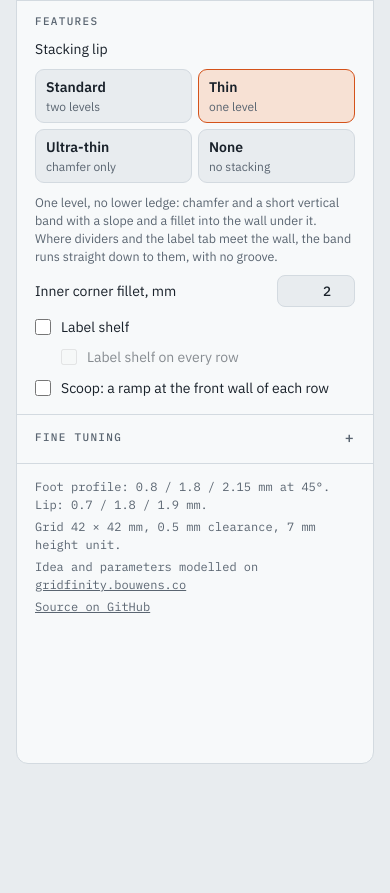
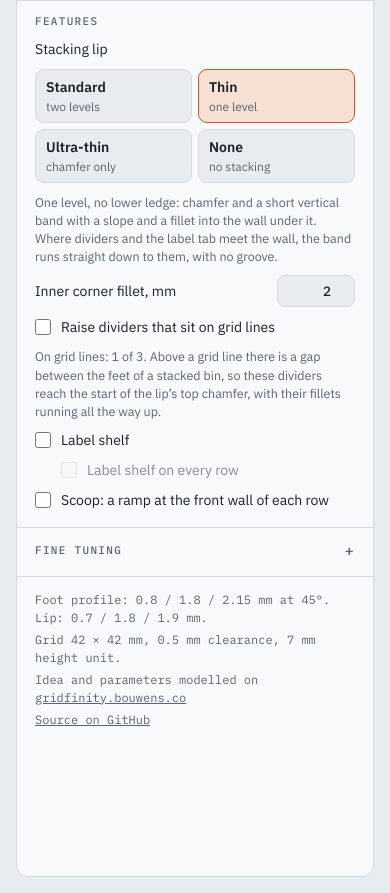
Before and after one commit to fastiuk/gridfinity-lite-divider, a plain HTML site: page web/index.html in a window 390 px wide. Shown: the part 1244-2137 px from the top of the page. Before the commit the page ends 2024 px from the top, so only its background shows below. Drawn offline with Linux system fonts and the light colour scheme; no server answers; a web font is replaced by a local one.

Commit message:
Bring back raised dividers on grid lines
Dividers on a grid line can rise into the gap between a stacked bin's feet, up to where the lip's top chamfer starts; their fillets at the walls and at crossings run all the way up. Off by default.

```diff
--- a/web/index.html
+++ b/web/index.html
@@ -106,6 +106,8 @@
           <label for="fillet" data-i18n="fillet"></label>
           <input class="num" id="fillet" type="number" min="0" max="5" step="0.5" inputmode="decimal">
         </div>
+        <label class="check" id="gridTall-wrap"><input type="checkbox" id="gridTall"><span data-i18n="gridTall"></span></label>
+        <p class="hint" id="grid-hint"></p>
         <label class="check"><input type="checkbox" id="label"><span data-i18n="label"></span></label>
         <label class="check indent" id="labelRows-wrap"><input type="checkbox" id="labelRows"><span data-i18n="labelRows"></span></label>
         <label class="check"><input type="checkbox" id="scoop"><span data-i18n="scoop"></span></label>
--- a/web/js/geometry.js
+++ b/web/js/geometry.js
@@ -25,7 +25,7 @@ export const LIP_STYLES = ['standard', 'thin', 'ultrathin', 'none'];
 
 export const DEFAULTS = Object.freeze({
   ux: 2, uy: 2, uz: 6, lite: true, cx: 3, cy: 2,
-  lipStyle: 'thin', label: false, labelRows: false, scoop: false,
+  lipStyle: 'thin', label: false, labelRows: false, scoop: false, gridTall: false,
   magnets: false, screws: false, magD: 6.5,
   wall: 1.0, floor: 0.8, divT: 1.2, divLower: 0, scoopR: 0, fillet: 2,
 });
@@ -54,12 +54,11 @@ export function sanitize(input) {
   // Older saved settings had a boolean `lip`.
   if (input && input.lipStyle === undefined && input.lip === false) P.lipStyle = 'none';
   delete P.lip;
-  delete P.gridTall;   // option removed in v0.6
   if (!LIP_STYLES.includes(P.lipStyle)) P.lipStyle = DEFAULTS.lipStyle;
   P.ux = clamp(Math.round(n(P.ux, DEFAULTS.ux)), 1, 10);
   P.uy = clamp(Math.round(n(P.uy, DEFAULTS.uy)), 1, 10);
   P.uz = clamp(Math.round(n(P.uz, DEFAULTS.uz)), 1, 20);
-  for (const k of ['lite', 'label', 'labelRows', 'scoop', 'magnets', 'screws']) P[k] = !!P[k];
+  for (const k of ['lite', 'label', 'labelRows', 'scoop', 'gridTall', 'magnets', 'screws']) P[k] = !!P[k];
   P.fillet = clamp(n(P.fillet, DEFAULTS.fillet), 0, 5);
   P.magD = clamp(n(P.magD, DEFAULTS.magD), 3, 10);
   P.wall = clamp(n(P.wall, DEFAULTS.wall), 0.6, 1.8);
@@ -92,6 +91,39 @@ export function compartmentSize(P) {
   const { W, L } = outerSize(P);
   const Wi = W - 2 * P.wall, Li = L - 2 * P.wall;
   return [(Wi - (P.cx - 1) * P.divT) / P.cx, (Li - (P.cy - 1) * P.divT) / P.cy];
+}
+
+// Where the dividers are and, with `gridTall`, which of them may rise above the divider top.
+// A stacked bin's feet leave a groove over every grid line: 0.25 mm of clearance plus the foot
+// inset on each side. A divider on a grid line can rise into that groove up to where the lip's
+// top chamfer starts (H + 2.5; for the ultra-thin lip, where its chamfer leaves the wall),
+// keeping at least 0.5 mm from the feet even if the stacked bin sinks onto the lip (0.35 mm
+// below H). `top` is that height, or null for a divider that stays at dividerTop().
+export function dividerLayout(P) {
+  const { W, L, H } = outerSize(P);
+  const Wi = W - 2 * P.wall, Li = L - 2 * P.wall;
+  const [cw, cl] = compartmentSize(P);
+  const zTop = dividerTop(P);
+  const target = P.lipStyle === 'ultrathin' ? H + 4.4 - P.wall : H + 2.5;
+  const raised = (pos, units) => {
+    if (P.lipStyle === 'none' || !P.gridTall) return null;
+    let off = Infinity;
+    for (let k = 1; k < units; k++) off = Math.min(off, Math.abs(pos - (k - units / 2) * G.grid));
+    const half = P.divT / 2 + off;
+    if (half > 1.9) return null;
+    const z = Math.min(target, H + 4.4 - half - 0.25) - P.divLower;
+    return z > zTop + 0.5 ? z : null;
+  };
+  const xs = [], ys = [];
+  for (let i = 1; i < P.cx; i++) {
+    const x = -Wi / 2 + i * cw + (i - 0.5) * P.divT;
+    xs.push({ pos: x, top: raised(x, P.ux) });
+  }
+  for (let j = 1; j < P.cy; j++) {
+    const y = -Li / 2 + j * cl + (j - 0.5) * P.divT;
+    ys.push({ pos: y, top: raised(y, P.uy) });
+  }
+  return { xs, ys, zTop };
 }
 
 // Inset of the foot outline from the 41.5 mm cell outline at height z (45° / vertical / 45°).
@@ -285,9 +317,38 @@ export function buildBin(M, P) {
 
       // Above the divider top everything is open, except that with the thin lip the band runs
       // straight down to the divider top where a divider meets the wall (no groove under it).
-      const open = P.lipStyle === 'thin'
+      let open = P.lipStyle === 'thin'
         ? loft(sampleProfile((z) => (z <= H + 2.5 ? 1.9 : body.fn(z)), zTop, topZ + 2, body.breaks), 0, 0, W, L)
         : keep(keep(M.cube([W + 4, L + 4, topZ + 2 - zTop], false)).translate([-W / 2 - 2, -L / 2 - 2, zTop]));
+
+      // Raised dividers (on grid lines) stay solid up to their own top, and so do the corners
+      // next to them (at the walls and where two raised dividers cross), so their fillets run
+      // all the way up with them.
+      const layout = dividerLayout(P);
+      const t2 = P.divT / 2, pad = (rounded ? r : 0) + 0.3;
+      const block = (x0, y0, x1, y1, z1) =>
+        keep(keep(M.cube([x1 - x0, y1 - y0, z1 - zTop + 1], false)).translate([x0, y0, zTop - 1]));
+      const zones = [];
+      for (const d of layout.xs) {
+        if (!d.top) continue;
+        zones.push(block(d.pos - t2, -L / 2 - 1, d.pos + t2, L / 2 + 1, d.top));
+        zones.push(block(d.pos - t2 - pad, -L / 2 - 1, d.pos + t2 + pad, -Li / 2 + pad, d.top));
+        zones.push(block(d.pos - t2 - pad, Li / 2 - pad, d.pos + t2 + pad, L / 2 + 1, d.top));
+      }
+      for (const d of layout.ys) {
+        if (!d.top) continue;
+        zones.push(block(-W / 2 - 1, d.pos - t2, W / 2 + 1, d.pos + t2, d.top));
+        zones.push(block(-W / 2 - 1, d.pos - t2 - pad, -Wi / 2 + pad, d.pos + t2 + pad, d.top));
+        zones.push(block(Wi / 2 - pad, d.pos - t2 - pad, W / 2 + 1, d.pos + t2 + pad, d.top));
+      }
+      for (const a of layout.xs) {
+        for (const b of layout.ys) {
+          if (a.top && b.top) {
+            zones.push(block(a.pos - t2 - pad, b.pos - t2 - pad, a.pos + t2 + pad, b.pos + t2 + pad, Math.min(a.top, b.top)));
+          }
+        }
+      }
+      if (zones.length) open = keep(open.subtract(unionAll(zones)));
       cavity = keep(cavity.intersect(unionAll([...boxes, open])));
     }
 
--- a/web/js/i18n.js
+++ b/web/js/i18n.js
@@ -28,6 +28,10 @@ const STR = {
     credit: 'Ідея й параметри за зразком',
     source: 'Код на GitHub',
     download: 'Завантажити {fmt}',
+    gridTall: 'Піднімати перегородки, що стоять на лініях сітки',
+    gridHint: 'На лініях сітки: {n} з {total}. Над лінією сітки між ніжками верхнього контейнера є проміжок, тож такі перегородки доходять до початку верхньої фаски кромки, а їхні скруглення йдуть до самого верху.',
+    gridHintNone: 'Перегородок немає.',
+    gridHintNoLip: 'Без кромки всі перегородки й так доходять до верху.',
     stepNote: 'STEP складається з плоских граней: рівні поверхні йдуть цілими гранями, скруглення та ківш стають смугами вузьких граней. Годиться, щоб доробити модель у CAD; для друку достатньо STL.',
     gen: 'Генерую модель…', ready: 'Готово за {ms} мс', err: 'Помилка генерації: {msg}',
     loading: 'Завантажую геометричне ядро…', kernelFail: 'Не вдалося запустити геометричне ядро (WebAssembly): {msg}',
@@ -65,6 +69,10 @@ const STR = {
     credit: 'Idea and parameters modelled on',
     source: 'Source on GitHub',
     download: 'Download {fmt}',
+    gridTall: 'Raise dividers that sit on grid lines',
+    gridHint: 'On grid lines: {n} of {total}. Above a grid line there is a gap between the feet of a stacked bin, so these dividers reach the start of the lip’s top chamfer, with their fillets running all the way up.',
+    gridHintNone: 'No dividers.',
+    gridHintNoLip: 'Without a lip every divider already reaches the top.',
     stepNote: 'The STEP file is made of flat faces: plane surfaces are whole faces, fillets and scoops become strips of narrow faces. Good for further editing in CAD; for printing STL is enough.',
     gen: 'Generating model…', ready: 'Done in {ms} ms', err: 'Generation failed: {msg}',
     loading: 'Loading the geometry kernel…', kernelFail: 'Could not start the geometry kernel (WebAssembly): {msg}',
--- a/web/js/main.js
+++ b/web/js/main.js
@@ -1,4 +1,4 @@
-import { DEFAULTS, G, buildBin, compartmentSize, fileBase, maxComp, meshPositions, outerSize, sanitize } from './geometry.js';
+import { DEFAULTS, G, buildBin, compartmentSize, dividerLayout, fileBase, maxComp, meshPositions, outerSize, sanitize } from './geometry.js';
 import { binarySTL } from './stl.js';
 import { meshToStep } from './step.js';
 import { loadKernel } from './kernel.js';
@@ -8,7 +8,7 @@ import { fmt, getLang, setLang, t } from './i18n.js';
 const $ = (id) => document.getElementById(id);
 const INTS = ['ux', 'uy', 'uz', 'cx', 'cy'];
 const FLOATS = ['magD', 'wall', 'floor', 'divT', 'divLower', 'scoopR', 'fillet'];
-const BOOLS = ['label', 'labelRows', 'scoop', 'magnets', 'screws'];
+const BOOLS = ['label', 'labelRows', 'scoop', 'gridTall', 'magnets', 'screws'];
 
 const store = {
   get(k) { try { return JSON.parse(localStorage.getItem('gfld:' + k)); } catch { return null; } },
@@ -89,6 +89,16 @@ function refreshLabels() {
   const rowsOk = P.label && P.cy > 1;
   $('labelRows').disabled = !rowsOk;
   $('labelRows-wrap').classList.toggle('disabled', !rowsOk);
+
+  const lipOn = P.lipStyle !== 'none';
+  const layout = dividerLayout({ ...P, gridTall: true });
+  const all = [...layout.xs, ...layout.ys];
+  const onGrid = all.filter((d) => d.top).length;
+  setField('gridTall', 'disabled', !lipOn);
+  $('gridTall-wrap').classList.toggle('disabled', !lipOn);
+  setField('grid-hint', 'textContent', !lipOn
+    ? t('gridHintNoLip')
+    : all.length ? t('gridHint', { n: onGrid, total: all.length }) : t('gridHintNone'));
 
   $('fname').textContent = fileBase(P) + '.' + format;
   $('download-label').textContent = t('download', { fmt: format.toUpperCase() });
@@ -243,6 +253,6 @@ async function main() {
 }
 
 // Exposed for the browser test page and for debugging from the console.
-window.gridfinity = { G, buildBin, sanitize, meshToStep, get kernel() { return kernel; }, get current() { return current; } };
+window.gridfinity = { G, buildBin, sanitize, dividerLayout, meshToStep, get kernel() { return kernel; }, get current() { return current; } };
 
 main();
```
Also changed, not shown: tests/index.html (+12 -4 lines), 1 other file.
